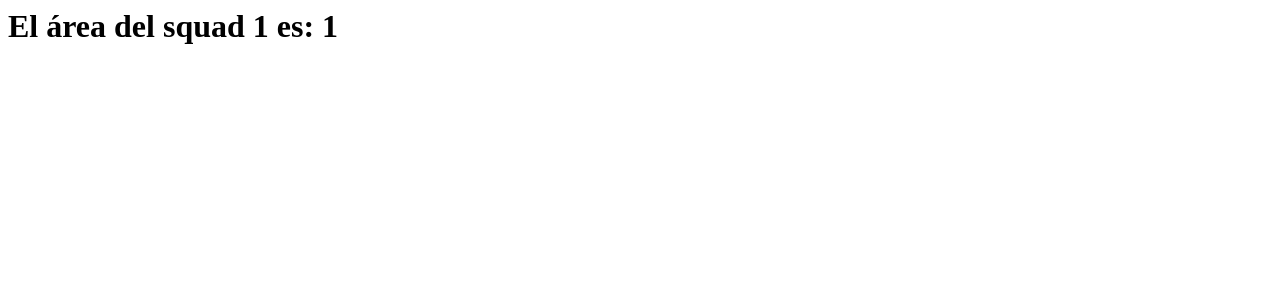
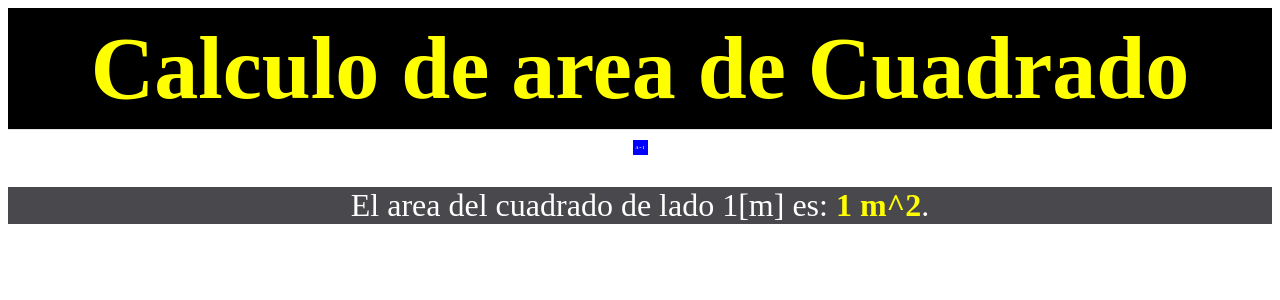
Before and after one commit to Rodrigo-A-Jimenez/learning_django, a Django app: page /squadArea/1 in a window 1280 px wide. Shown: the top 300 px of the page. Run offline with Django 4.2, Linux system fonts and the light colour scheme.

Commit message:
add files html

```diff
--- /dev/null
+++ b/mysite/templates/squadArea.html
@@ -0,0 +1,24 @@
+<!DOCTYPE html>
+<html lang="en">
+<head>
+    <meta charset="UTF-8">
+    <meta http-equiv="X-UA-Compatible" content="IE=edge">
+    <meta name="viewport" content="width=device-width, initial-scale=1.0">
+    <title>Squad's Area</title>
+    {% load static %}
+    <link rel="stylesheet" href="{% static 'css/main_style.css' %}">
+</head>
+<body>
+    <div class="title-div">
+        <h1> Calculo de area de Cuadrado</h1>
+    </div>
+    <div class="squad" style="height:{{squadPX}}px; width:{{squadPX}}px">
+        <strong style="font-size:{{textArea}}px">A = {{area}}</strong>
+    </div>
+    <div class="calc-area-div">
+        <p>
+            El area del cuadrado de lado {{squad}}[m] es:  <strong>{{area}} m^2</strong>.
+        </p>
+    </div>
+</body>
+</html>
--- a/mysite/views.py
+++ b/mysite/views.py
@@ -7,7 +7,7 @@ from django.template import loader
 def main(request):
 
     template = loader.get_template('base.html')
-    context = {'MEDIA_URL': settings.STATIC_URL}
+    context = {}
     return HttpResponse(template.render(context))
 
 def saludo(request):
@@ -28,5 +28,7 @@ def date(request):
     return HttpResponse(txt)
 
 def squadArea(request, squad):
+    page = loader.get_template('squadArea.html')
+    parameters = {'squad': squad, 'area': squad**2, 'squadPX':15*squad, 'textArea': 4*squad}
     txt = "<h1>El área del squad %s es: %s</h1>" % (squad, squad * squad)
-    return HttpResponse(txt)
+    return HttpResponse(page.render(parameters))
--- a/static/css/main_style.css
+++ b/static/css/main_style.css
@@ -15,3 +15,26 @@
 .title-div h1:hover {
     color: red;
 }
+
+.calc-area-div {
+    background-color: rgb(73, 73, 77);
+    text-align: center;
+    font-size: xx-large;
+    color: white;
+}
+.calc-area-div strong {
+    color: yellow;
+}
+
+.squad{
+    text-align: center;
+    background-color: blue;
+    margin-left: auto;
+    margin-right: auto;
+    display: flex;
+    align-items: center;
+    justify-content: center;
+}
+.squad strong {
+    color: white;
+}
```
Also changed, not shown: mysite/templates/date.html (added, +12 -0 lines).
